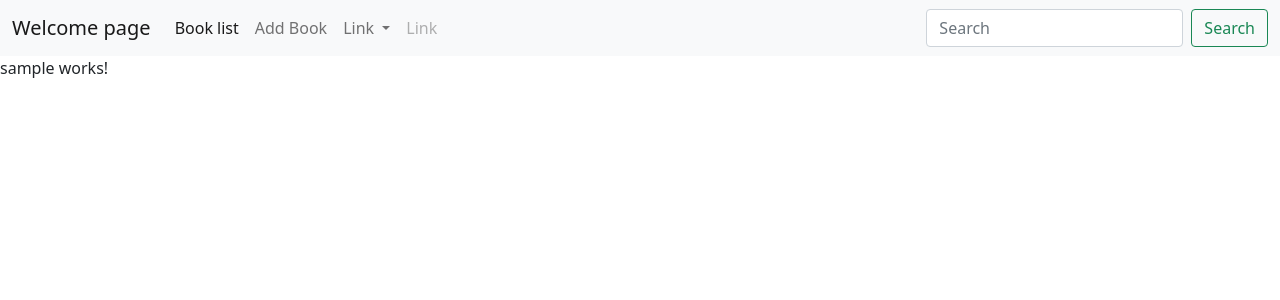
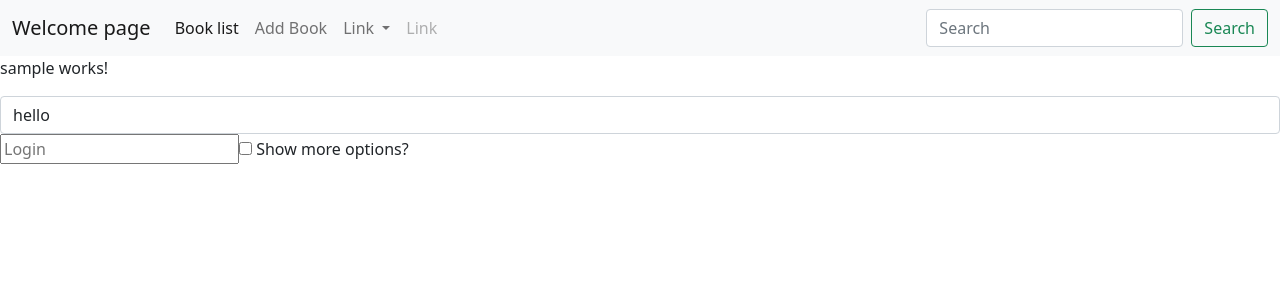
Before and after one commit to KaziMuktadirAhmed/class-project, an Angular app: page /sample in a window 1280 px wide. Shown: the top 300 px of the page. Built offline with nearby package versions, Linux system fonts and the light colour scheme.

Commit message:
okay commit

```diff
--- a/src/app/app.component.ts
+++ b/src/app/app.component.ts
@@ -1,4 +1,5 @@
 import { Component } from '@angular/core';
+import { Router } from '@angular/router';
 
 @Component({
   selector: 'app-root',
--- a/src/app/sample/sample.component.html
+++ b/src/app/sample/sample.component.html
@@ -1 +1,7 @@
 <p>sample works!</p>
+<input type="text" class="form-control" id="publish-year" [(ngModel)]="okay" [ngModelOptions]="{standalone:true}"/>
+<form>
+  <input name="login" ngModel placeholder="Login">
+  <input type="checkbox" ngModel [ngModelOptions]="{standalone: true}"> Show more options?
+</form>
+<!-- form value: {login: ''} -->
--- a/src/app/sample/sample.component.ts
+++ b/src/app/sample/sample.component.ts
@@ -7,6 +7,7 @@ import { Component, OnInit } from '@angular/core';
 })
 export class SampleComponent implements OnInit {
 
+  okay:string = "hello";
   constructor() { }
 
   ngOnInit(): void {
```
